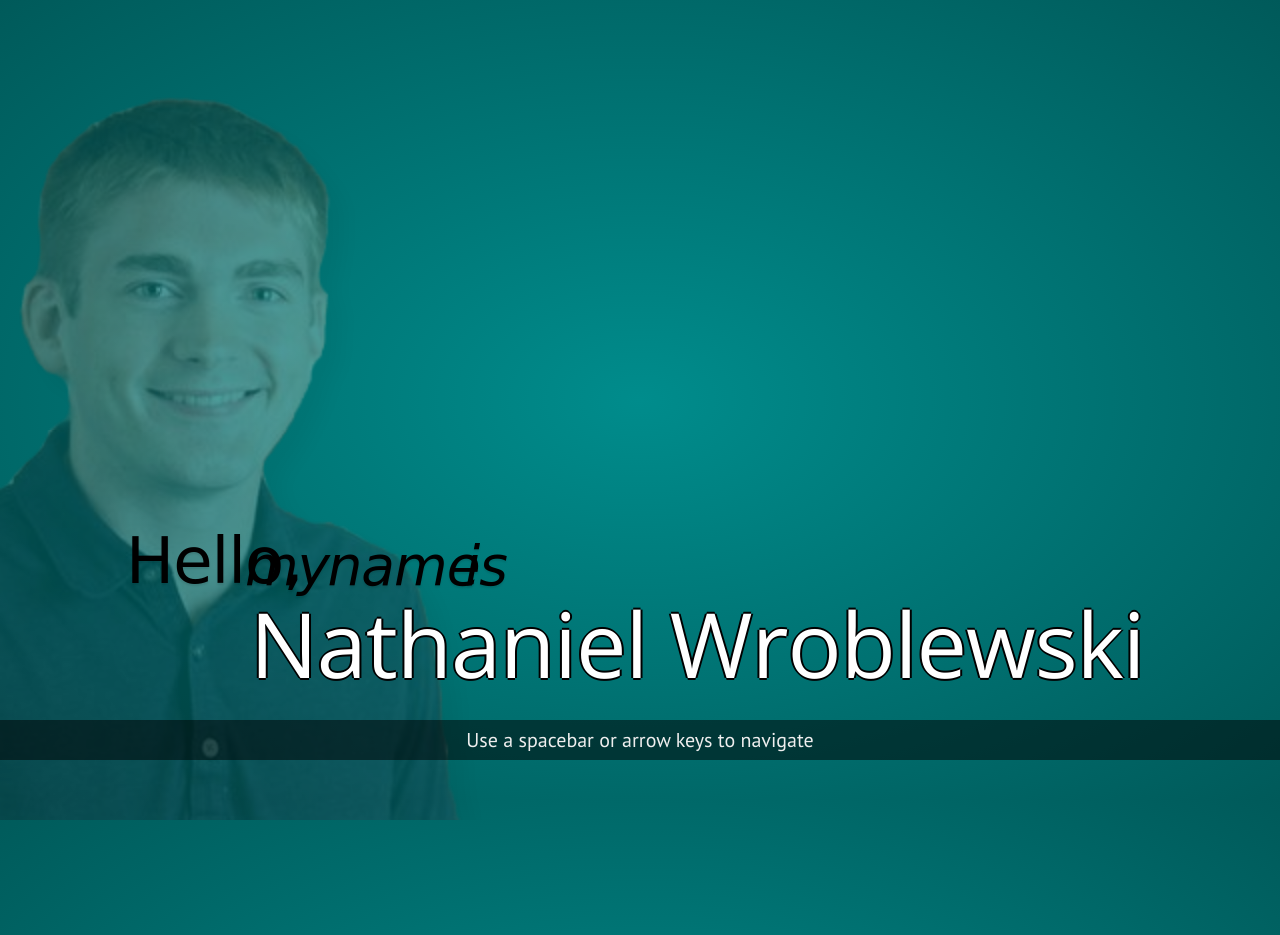
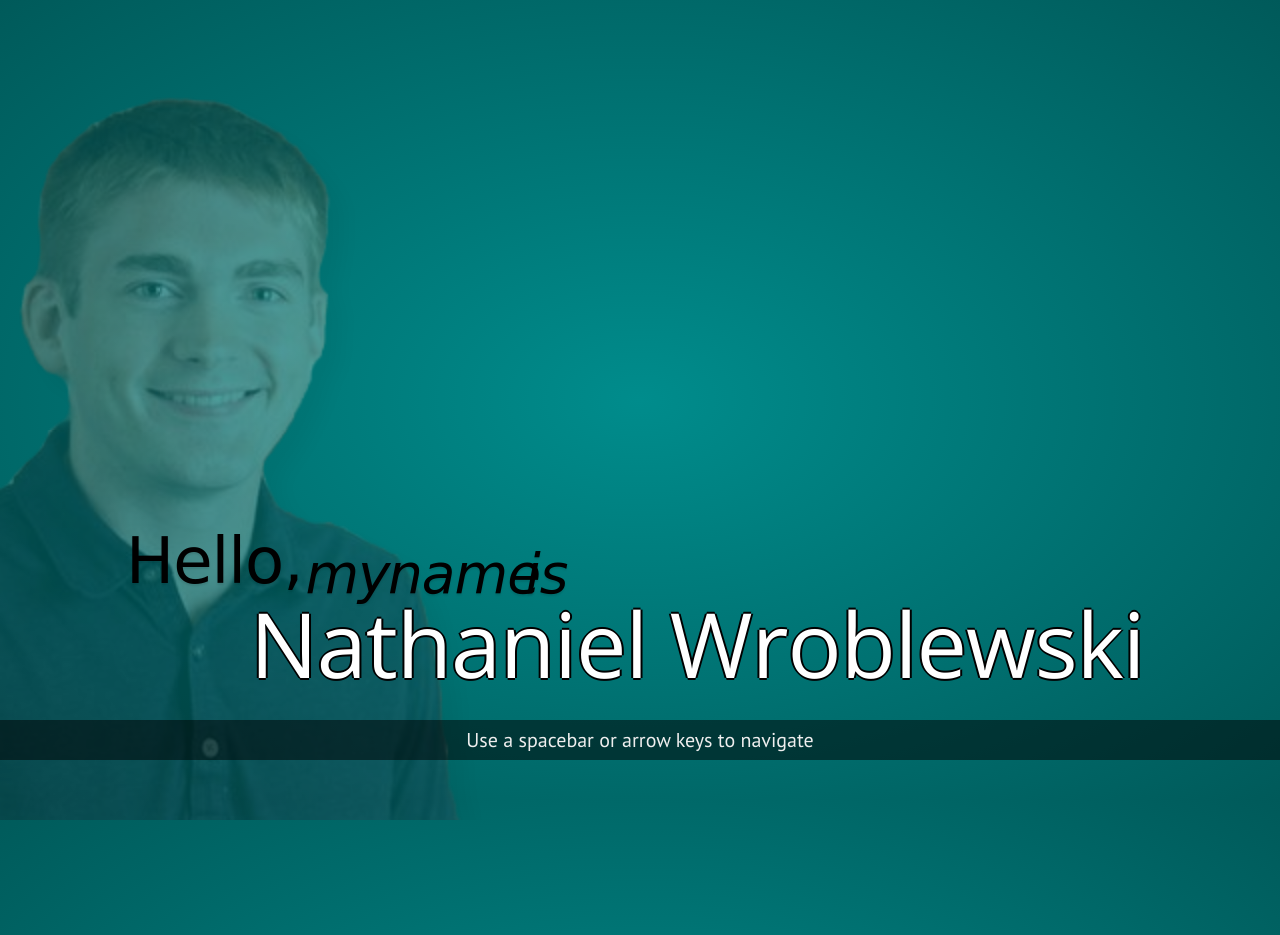
Before and after one commit to NathanielWroblewski/nathanielwroblewski_v0, a plain HTML site: page index.html in a window 1280 px wide. Shown: the top 935 px of the page. Drawn offline with nearby package versions, Linux system fonts and the light colour scheme; a web font is replaced by a local one.

Commit message:
Update app.css

```diff
--- a/app.css
+++ b/app.css
@@ -255,8 +255,8 @@ i, em { font-style: italic }
 #my {
     font-size: 55px;
     position: absolute;
-    top: 9.05em;
-    left: 1.0em;
+    top: 9.2em;
+    left: 2.1em;
     display: none;
     font-family: 'League Script', cursive;
 }
@@ -264,8 +264,8 @@ i, em { font-style: italic }
 #name {
     font-size: 55px;
     position: absolute;
-    top: 9.05em;
-    left: 2.5em;
+    top: 9.2em;
+    left: 3.6em;
     display: none;
     font-family: 'League Script', cursive;
 }
@@ -273,8 +273,8 @@ i, em { font-style: italic }
 #is {
     font-size: 55px;
     position: absolute;
-    top: 9.05em;
-    left: 5em;
+    top: 9.2em;
+    left: 6.1em;
     display: none;
     font-family: 'League Script', cursive;
 }
```
